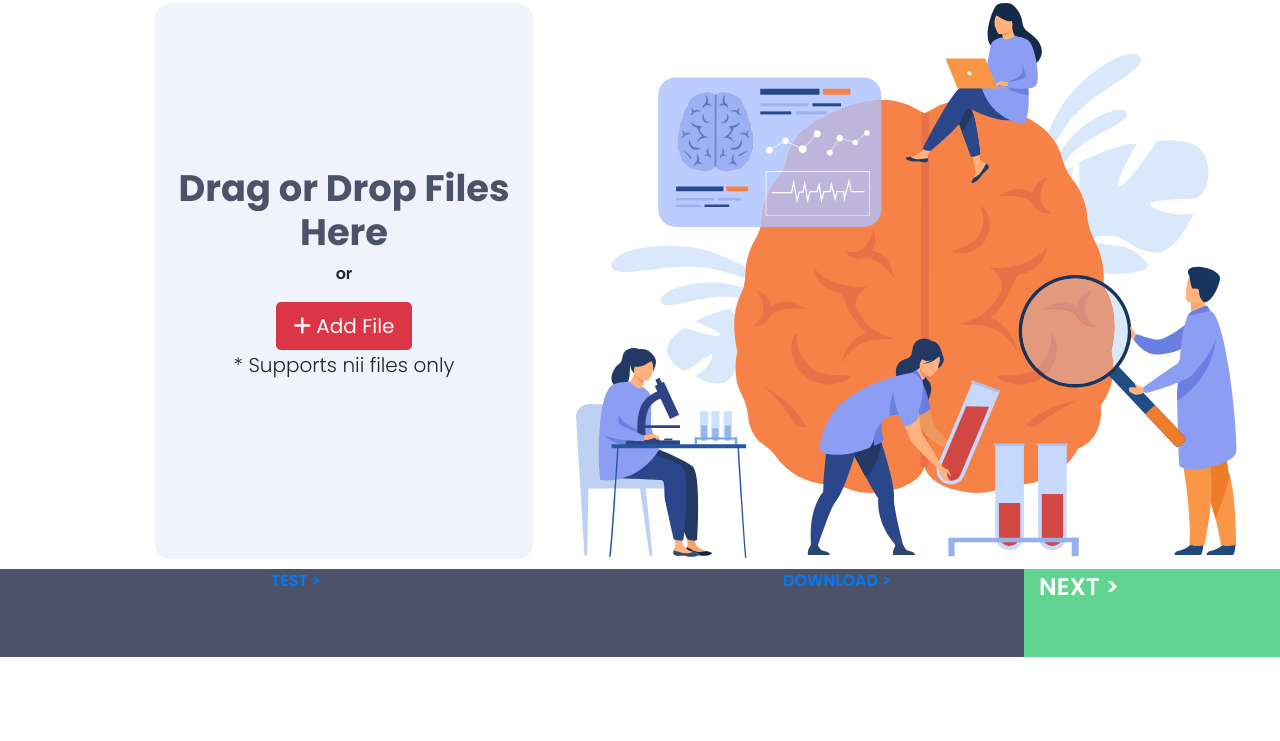
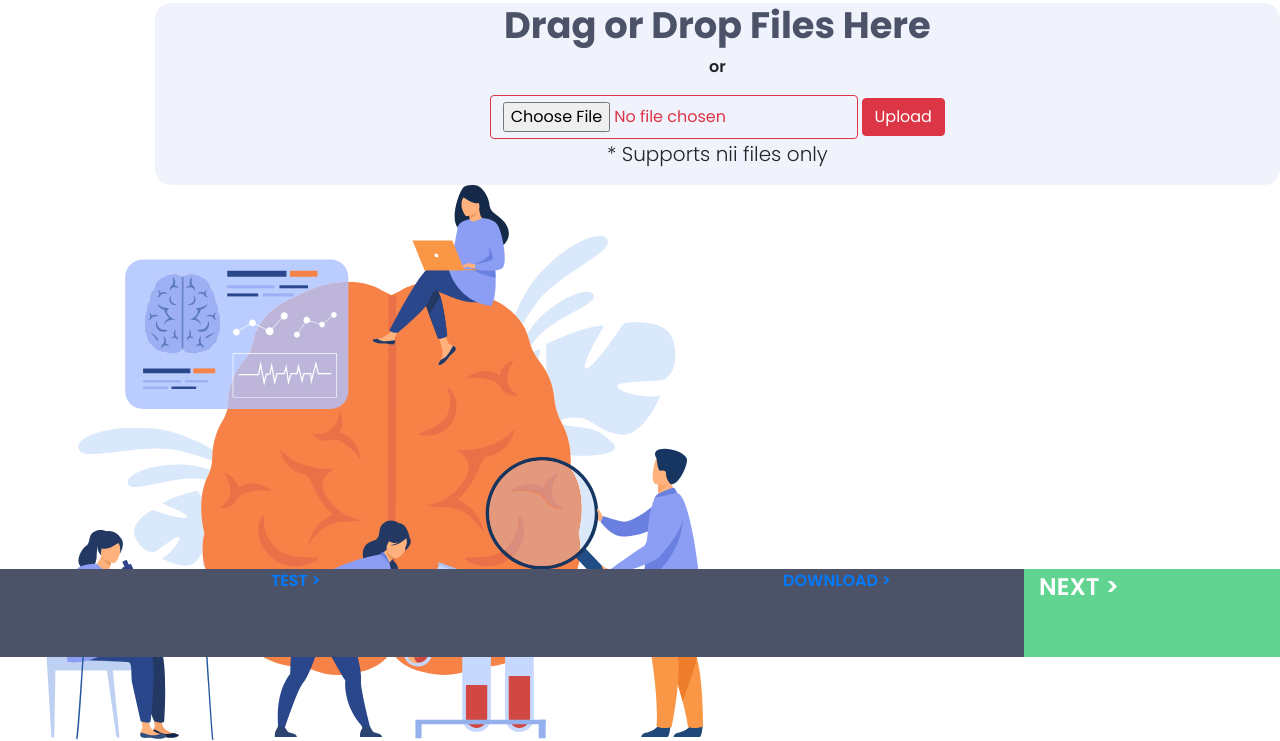
Before and after one commit to mritopep/Mritopet, a Flask app: page /upload in a window 1280 px wide. Shown: the part 143-884 px from the top of the page. Before the commit the page ends 800 px from the top, so only its background shows below. Run offline with Flask 2, Linux system fonts and the light colour scheme; some libraries are stand-ins or nearby versions.

Commit message:
upload added

```diff
--- a/templates/index.html
+++ b/templates/index.html
@@ -39,10 +39,14 @@
             <p> or</p>
           </div>
           <div>
-            <div class="file btn btn-lg btn-danger addbtn">
+            <form action="{{ url_for('upload') }}" method="POST" enctype="multipart/form-data">
+              <input type="file" name="mri_file" class="btn btn-outline-danger" />
+              <input class="btn btn-danger" type="submit" value="Upload">
+            </form>
+            <!-- <div class="file btn btn-lg btn-danger addbtn">
               <i class="fas fa-plus"></i> Add File
               <input type="file" name="mri_file" class="" />
-            </div>
+            </div> -->
           </div>
           <div>
             <p class="lead">
```
